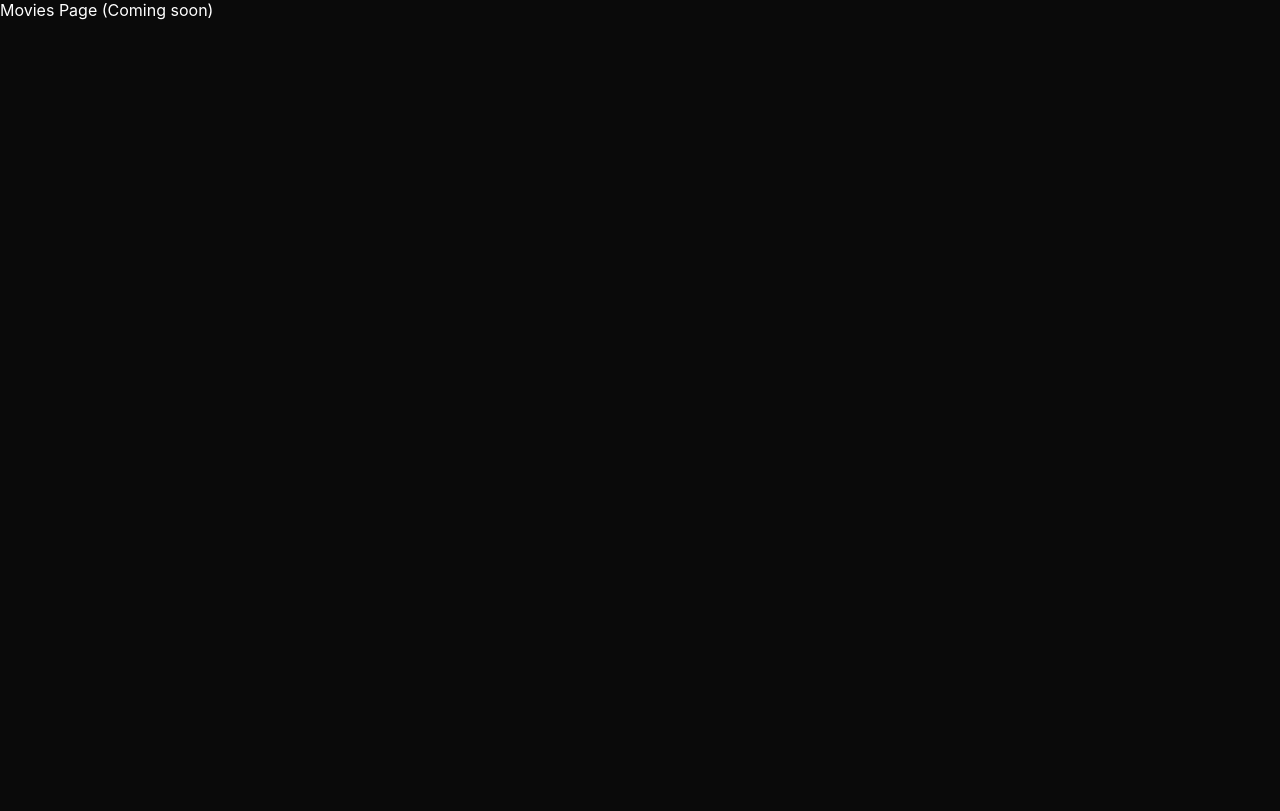
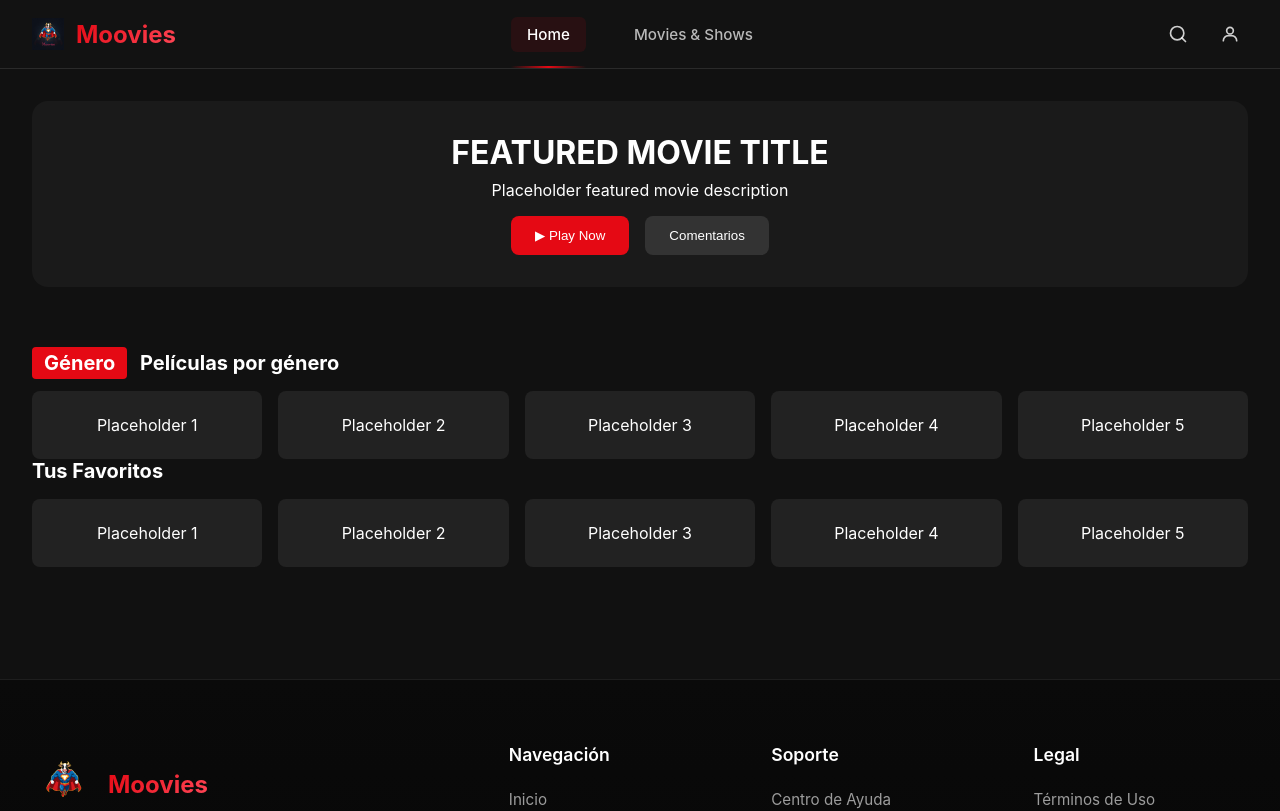
Before and after one commit to LjuandalZPH/Miniproyecto2-Front, a React (Vite) app: page /movies in a window 1280 px wide. Shown: the top 811 px of the page. Built offline with nearby package versions, Linux system fonts and the light colour scheme.

Commit message:
uploading the basic desing for the movies page

```diff
--- /dev/null
+++ b/src/pages/MoviesPage/MoviesPage.scss
@@ -0,0 +1,78 @@
+.movies-page {
+  background-color: #111;
+  color: #fff;
+  min-height: 100vh;
+
+  .featured {
+    padding: 2rem;
+    background: #1a1a1a;
+    border-radius: 16px;
+    margin: 2rem;
+    text-align: center;
+
+    &__title {
+      font-size: 2rem;
+      margin-bottom: 0.5rem;
+    }
+
+    &__buttons {
+      margin-top: 1rem;
+      display: flex;
+      justify-content: center;
+      gap: 1rem;
+    }
+  }
+
+  .btn {
+    padding: 0.75rem 1.5rem;
+    border: none;
+    border-radius: 8px;
+    cursor: pointer;
+
+    &--play {
+      background-color: #e50914;
+      color: white;
+    }
+
+    &--comments {
+      background-color: #333;
+      color: white;
+    }
+  }
+
+  .movies-content {
+    padding: 2rem;
+
+    h3 {
+      font-size: 1.25rem;
+      margin-bottom: 1rem;
+    }
+
+    .tag {
+      background-color: #e50914;
+      color: white;
+      padding: 0.25rem 0.75rem;
+      border-radius: 4px;
+      margin-right: 0.5rem;
+    }
+
+    .card-grid {
+      display: grid;
+      grid-template-columns: repeat(auto-fit, minmax(160px, 1fr));
+      gap: 1rem;
+
+      .card {
+        background-color: #222;
+        border-radius: 8px;
+        padding: 1.5rem;
+        text-align: center;
+        cursor: pointer;
+        transition: transform 0.2s ease;
+
+        &:hover {
+          transform: scale(1.05);
+        }
+      }
+    }
+  }
+}
--- /dev/null
+++ b/src/pages/MoviesPage/MoviesPage.tsx
@@ -0,0 +1,54 @@
+import { Navbar } from '../../components/Navbar';
+import { Footer } from '../../components/Footer';
+import './MoviesPage.scss';
+
+export const MoviesPage = () => {
+  return (
+    <div className="movies-page">
+      <Navbar />
+
+      <section className="featured">
+        <div className="featured__container">
+          <div className="featured__content">
+            <h2 className="featured__title">FEATURED MOVIE TITLE</h2>
+            <p className="featured__description">
+              Placeholder featured movie description
+            </p>
+            <div className="featured__buttons">
+              <button className="btn btn--play">▶ Play Now</button>
+              <button className="btn btn--comments">Comentarios</button>
+            </div>
+          </div>
+        </div>
+      </section>
+
+      <main className="movies-content">
+        <section className="genre-section">
+          <h3>
+            <span className="tag">Género</span> Películas por género
+          </h3>
+          <div className="card-grid">
+            {['1','2','3','4','5'].map((n) => (
+              <div key={n} className="card">
+                <span>Placeholder {n}</span>
+              </div>
+            ))}
+          </div>
+        </section>
+
+        <section className="favorites-section">
+          <h3>Tus Favoritos</h3>
+          <div className="card-grid">
+            {['1','2','3','4','5'].map((n) => (
+              <div key={n} className="card">
+                <span>Placeholder {n}</span>
+              </div>
+            ))}
+          </div>
+        </section>
+      </main>
+
+      <Footer />
+    </div>
+  );
+};
--- a/src/routes/AppRoutes.tsx
+++ b/src/routes/AppRoutes.tsx
@@ -1,13 +1,12 @@
 import { BrowserRouter, Routes, Route } from 'react-router-dom';
 import { LandingPage } from '../pages/LandingPage/LandingPage';
+import { MoviesPage } from '../pages/MoviesPage/MoviesPage';
 
-export const AppRoutes = () => {
-  return (
+export const AppRoutes = () => (
   <BrowserRouter>
     <Routes>
       <Route path="/" element={<LandingPage />} />
-        <Route path="/movies" element={<div>Movies Page (Coming soon)</div>} />
+      <Route path="/movies" element={<MoviesPage />} />
     </Routes>
   </BrowserRouter>
 );
-};
```
Also changed, not shown: 1 other file (tests, documents, lock files or other folders). Lines whose indentation alone changed are shown as unchanged.
